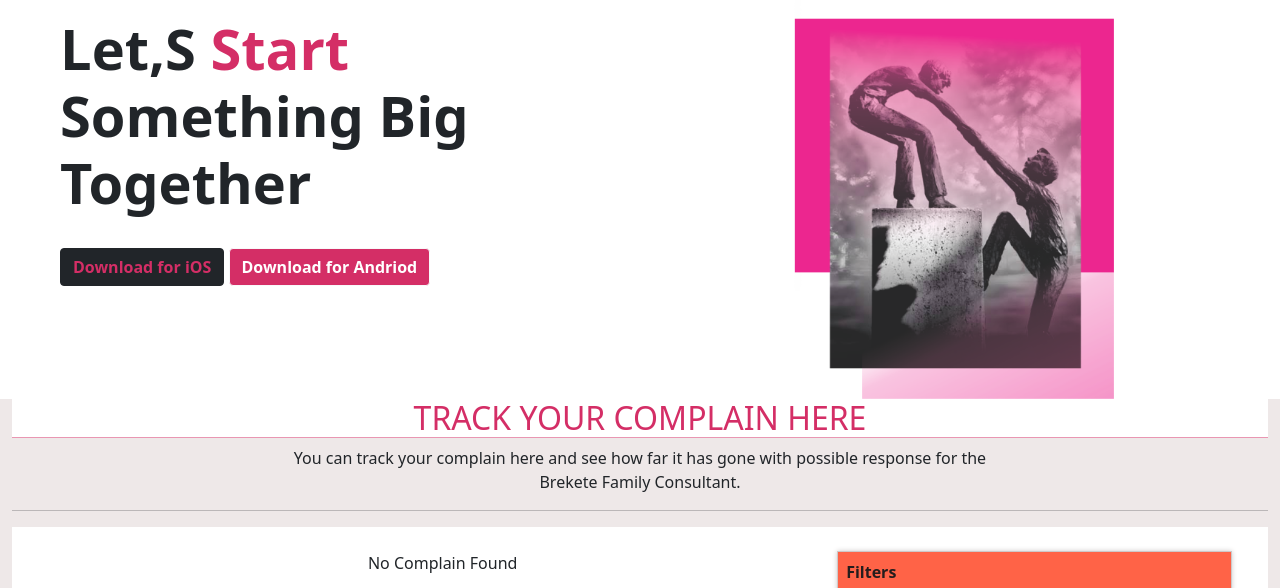
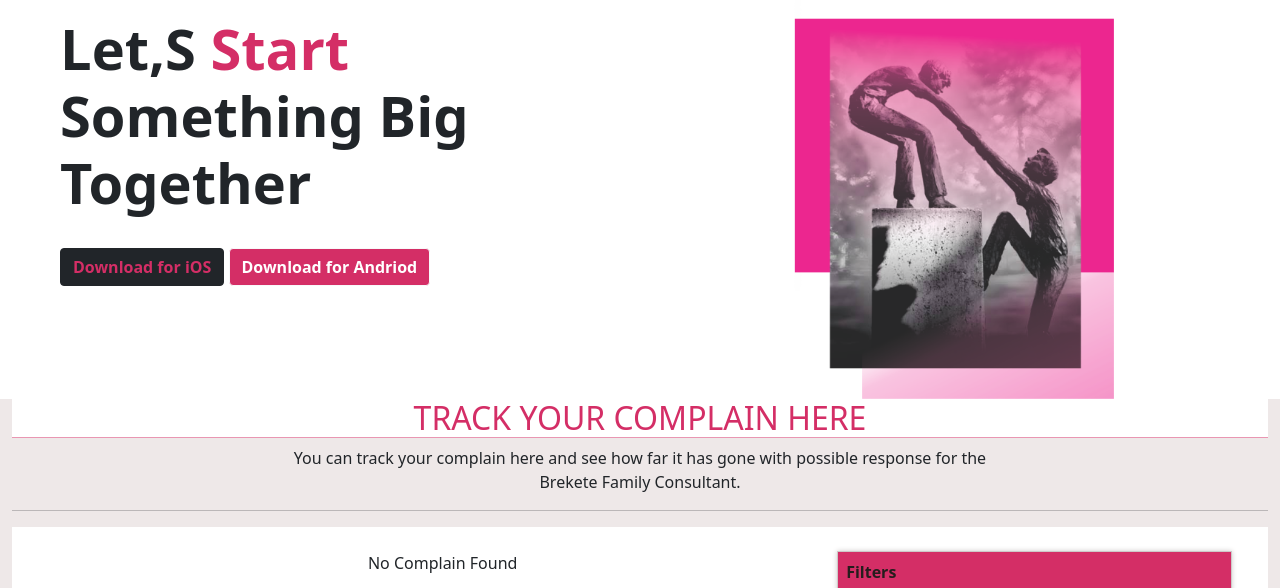
Before and after one commit to DamaMichaelYohanna/complain-system, a Django app: page /complain/track in a window 1280 px wide. Shown: the part 66-654 px from the top of the page. Run offline with Django 4.2, Linux system fonts and the light colour scheme; a user stored in the database is signed in; data comes from the database, SQL or seed files in the repository; some libraries are stand-ins or nearby versions.

Commit message:
update main css file

```diff
--- a/main/static/main/style.css
+++ b/main/static/main/style.css
@@ -105,13 +105,13 @@
     text-align: center
   }
   .table{
-    color: tomato !important;
+    color: rgb(212, 46, 102) !important;
   }
   .no-complain{
     text-align: center;
   }
   .filter{
-    background: tomato;
+    background: rgb(212, 46, 102);
     padding: 2%;
     font-weight: bolder;
     color: rgb(37, 29, 29);
```
